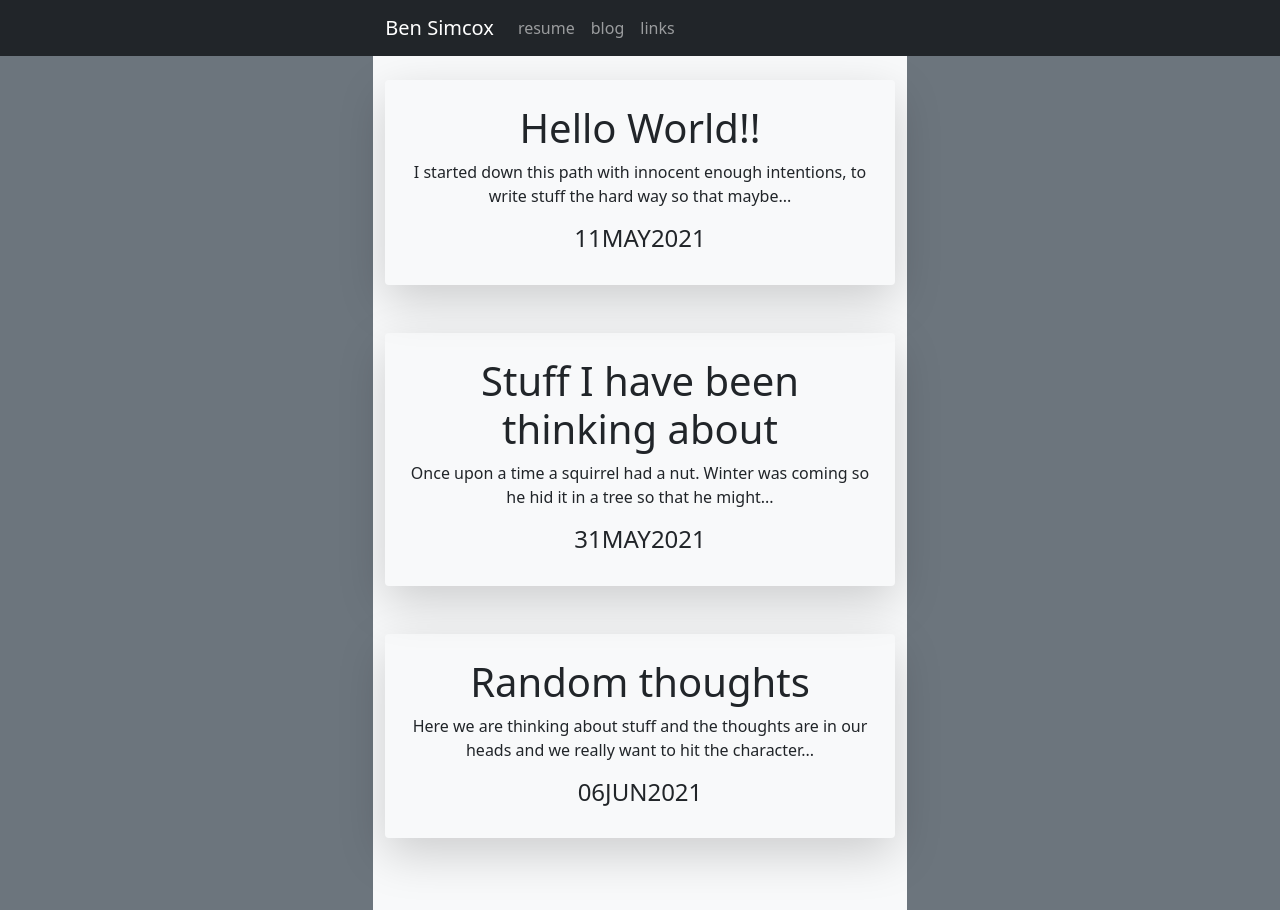
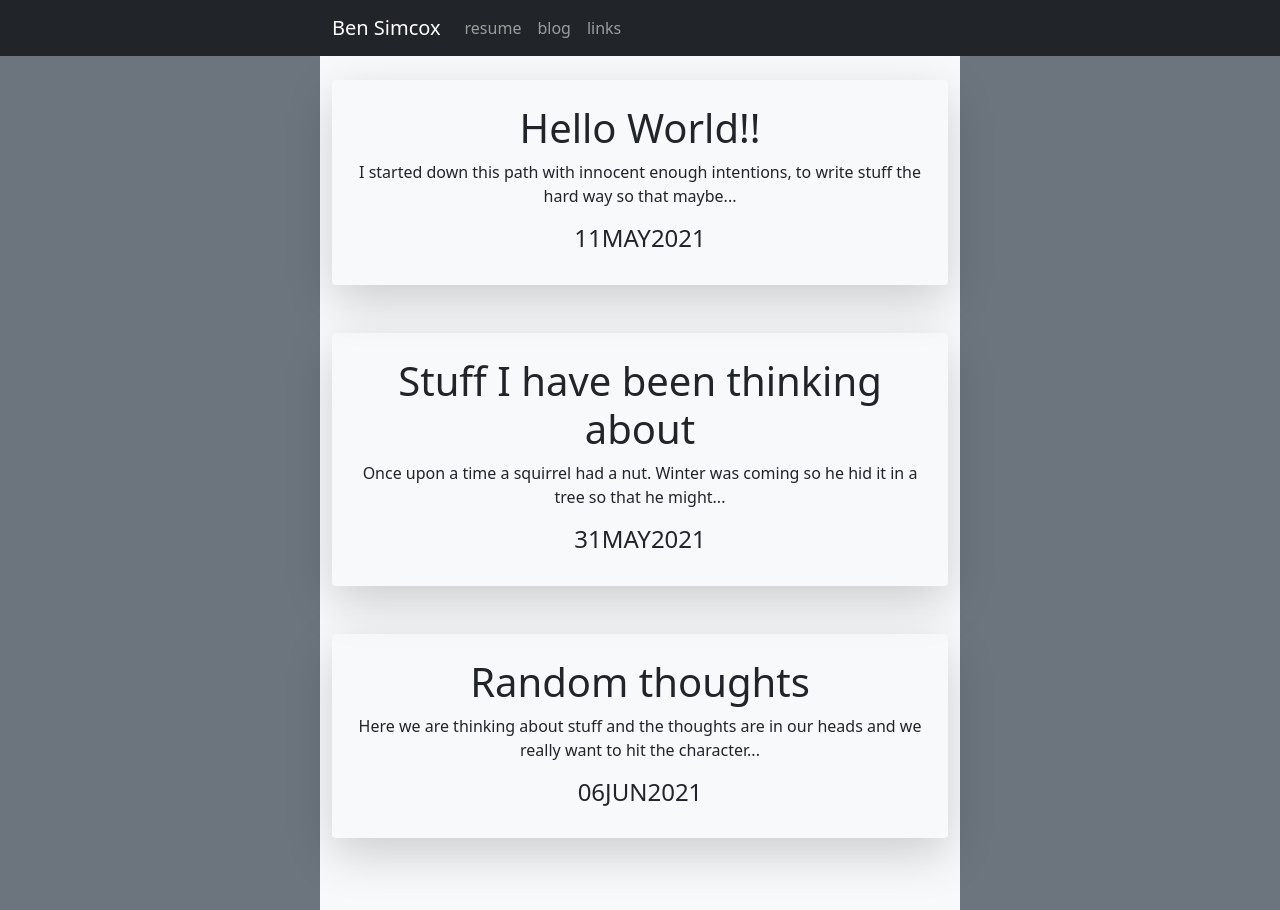
Before and after one commit to bnsmcx/bnsmcx.com, a Flask app: page / in a window 1280 px wide. Run offline with Flask 2, Linux system fonts and the light colour scheme.

Commit message:
fixed scaling issue for different screen sizes

```diff
--- a/templates/base.html
+++ b/templates/base.html
@@ -14,7 +14,7 @@
 </head>
 <body class="bg-secondary">
     <nav class="navbar navbar-expand-lg navbar-dark bg-dark">
-        <div class="container-fluid col-5 align-self-center">
+        <div class="container-fluid col-lg-6 col-md-8 col-sm-12 align-self-center">
             <button type="button"
                     class="navbar-toggler"
                     data-bs-toggle="collapse"
@@ -37,7 +37,7 @@
         </div>
     </nav>
     <div>
-        <div class="container-fluid col-5 align-self-center pt-4 pb-4 bg-light" id="content">
+        <div class="container-fluid col-lg-6 col-md-8 col-sm-12 align-self-center pt-4 pb-4 bg-light" id="content">
             {% block content %}
                 {{ content|safe }}
             {% endblock %}
```
